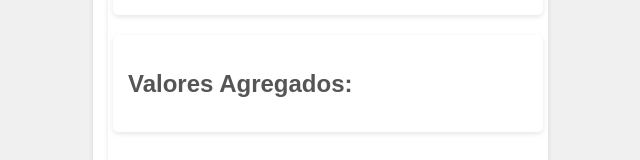
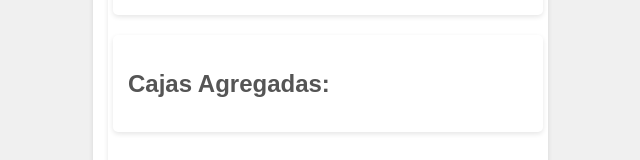
Before and after one commit to AldairZambrano/Calculador_de_mezclas, a React (Vite) app: page / in a window 1280 px wide. Shown: the part 482-642 px from the top of the page, without its empty margins (332-972 px from the left). Built offline with nearby package versions, Linux system fonts and the light colour scheme.

Commit message:
cambio del label

```diff
--- a/src/App.jsx
+++ b/src/App.jsx
@@ -62,7 +62,7 @@ function App() {
 
       </div>
       <div>
-        <h2>Valores Agregados:</h2>
+        <h2>Cajas Agregadas:</h2>
         {items.map((item, index) => (
           <div key={index}>
             <span>{item}</span>
```
